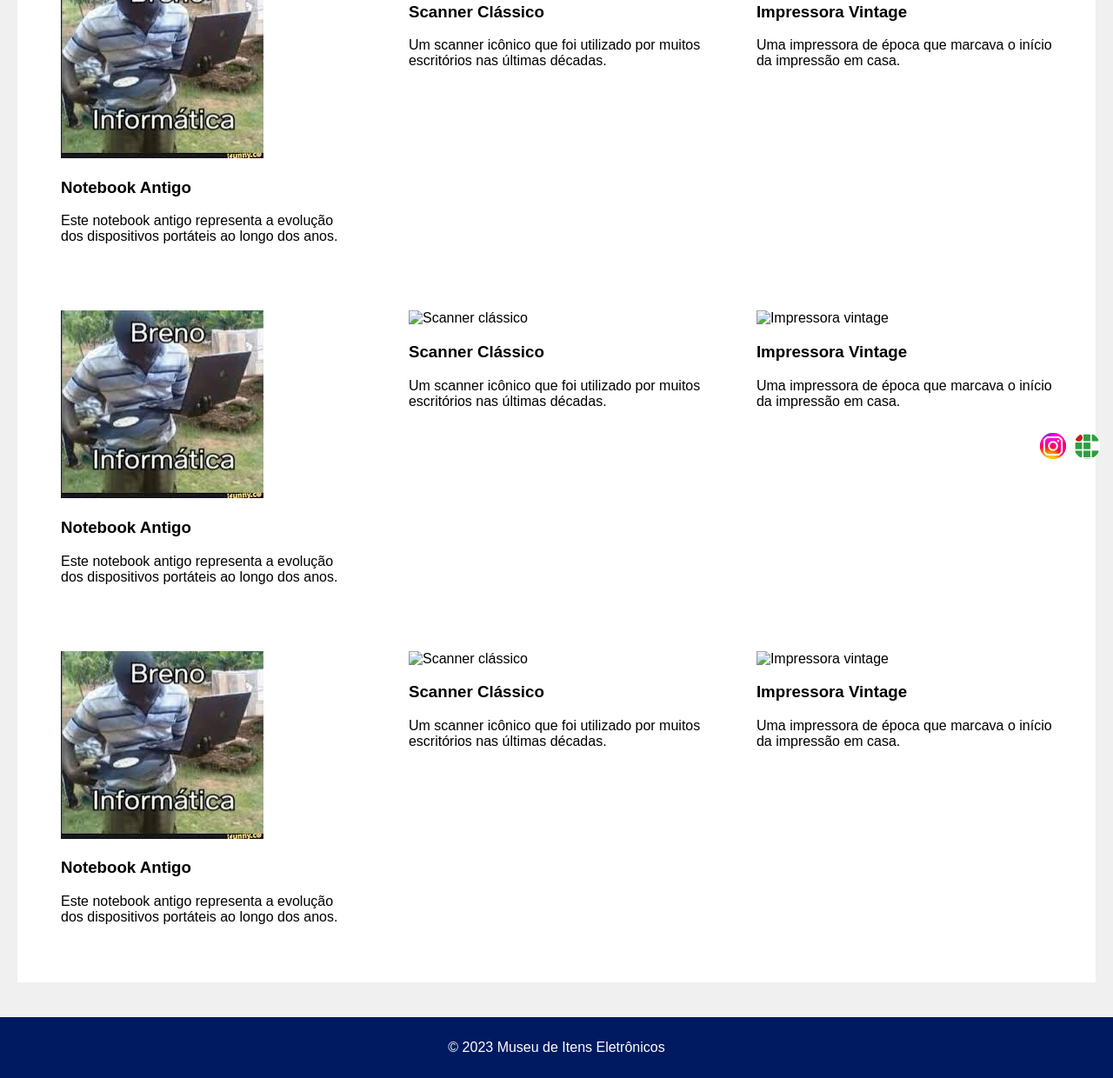
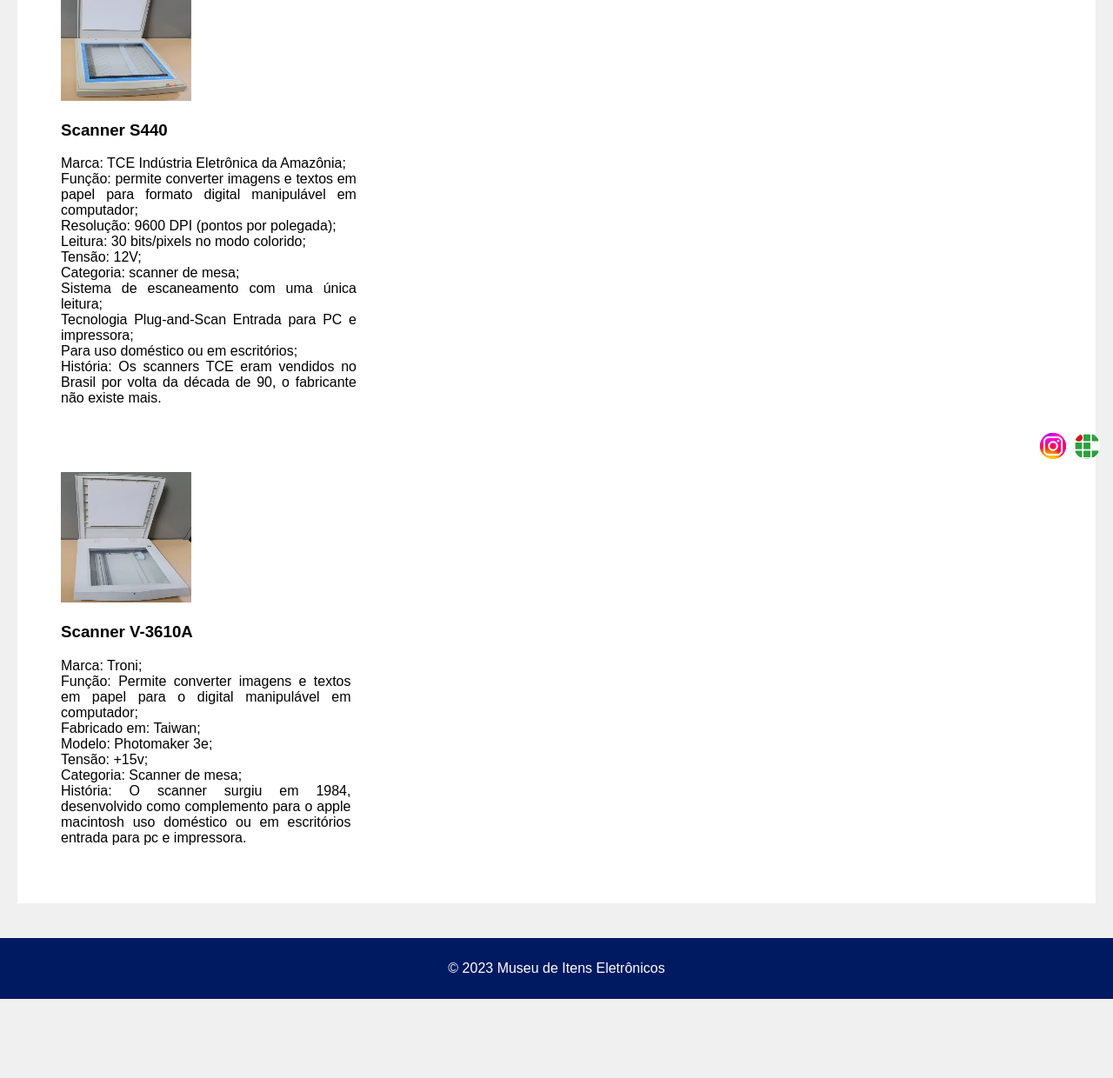
Before and after one commit to L-ucasOliveira/TrabalhoMuseu, a plain HTML site: page scanners.html in a window 1280 px wide. Shown: the part 258-1498 px from the top of the page at 87% size. After the commit the page ends 1407 px from the top, so only its background shows below. Drawn offline with Linux system fonts and the light colour scheme.

Commit message:
informações dos scanners preenchidas

```diff
--- a/scanners.html
+++ b/scanners.html
@@ -26,50 +26,38 @@
     <section>
       <div class="exhibition">
         <div class="exhibit-item">
-          <img src="./fotos/notebook.jpg" alt="Notebook antigo">
-          <h3>Notebook Antigo</h3>
-          <p>Este notebook antigo representa a evolução dos dispositivos portáteis ao longo dos anos.</p>
+          <img src="./fotos/scanner 1.webp" alt="Impressora Lady 90" class="imagem">
+          <h3>Scanner S440</h3>
+          <p class="descricao">
+            Marca: TCE Indústria Eletrônica da Amazônia;<br>
+            Função: permite converter imagens e textos em papel para formato digital manipulável em computador;<br>
+            Resolução: 9600 DPI (pontos por polegada);<br>
+            Leitura: 30 bits/pixels no modo colorido;<br>
+            Tensão: 12V;<br>
+            Categoria: scanner de mesa;<br>
+            Sistema de escaneamento com uma única leitura;<br>
+            Tecnologia Plug-and-Scan
+            Entrada para PC e impressora;<br>
+            Para uso doméstico ou em
+            escritórios;<br>
+            História: Os scanners TCE eram vendidos no Brasil por volta da década de 90, o fabricante não existe mais.
+          </p>
           </div>
+          <div class="exhibition">
           <div class="exhibit-item">
-          <img src="./fotos/scanner.jpg" alt="Scanner clássico">
-          <h3>Scanner Clássico</h3>
-          <p>Um scanner icônico que foi utilizado por muitos escritórios nas últimas décadas.</p>
+            <img src="./fotos/scanner 2.webp" alt="Impressora Lady 90" class="imagem">
+            <h3>Scanner V-3610A</h3>
+            <p class="descricao">
+              Marca: Troni;<br>
+              Função: Permite converter imagens e textos em papel para o digital manipulável em computador;<br>
+              Fabricado em: Taiwan;<br>
+              Modelo: Photomaker 3e;<br>
+              Tensão: +15v;<br>
+              Categoria: Scanner de mesa;<br>
+              História: O scanner surgiu em 1984, desenvolvido como complemento para o apple macintosh uso doméstico ou em escritórios entrada para pc e impressora.
+            </p>
           </div>
-        <div class="exhibit-item">
-          <img src="./fotos/impressora.jpg" alt="Impressora vintage">
-          <h3>Impressora Vintage</h3>
-          <p>Uma impressora de época que marcava o início da impressão em casa.</p>
-        </div>
-        <div class="exhibit-item">
-          <img src="./fotos/notebook.jpg" alt="Notebook antigo">
-          <h3>Notebook Antigo</h3>
-          <p>Este notebook antigo representa a evolução dos dispositivos portáteis ao longo dos anos.</p>
-        </div>
-        <div class="exhibit-item">
-          <img src="./fotos/scanner.jpg" alt="Scanner clássico">
-          <h3>Scanner Clássico</h3>
-          <p>Um scanner icônico que foi utilizado por muitos escritórios nas últimas décadas.</p>
-        </div>
-        <div class="exhibit-item">
-          <img src="./fotos/impressora.jpg" alt="Impressora vintage">
-          <h3>Impressora Vintage</h3>
-          <p>Uma impressora de época que marcava o início da impressão em casa.</p>
-        </div> <div class="exhibit-item">
-          <img src="./fotos/notebook.jpg" alt="Notebook antigo">
-          <h3>Notebook Antigo</h3>
-          <p>Este notebook antigo representa a evolução dos dispositivos portáteis ao longo dos anos.</p>
-        </div>
-        <div class="exhibit-item">
-          <img src="./fotos/scanner.jpg" alt="Scanner clássico">
-          <h3>Scanner Clássico</h3>
-          <p>Um scanner icônico que foi utilizado por muitos escritórios nas últimas décadas.</p>
-        </div>
-        <div class="exhibit-item">
-          <img src="./fotos/impressora.jpg" alt="Impressora vintage">
-          <h3>Impressora Vintage</h3>
-          <p>Uma impressora de época que marcava o início da impressão em casa.</p>
-        </div>
-      </div>
+
 
           <!-- Ícones para links externos no canto inferior direito -->
           <div class="external-links">
--- a/style/index.css
+++ b/style/index.css
@@ -39,6 +39,7 @@
   background-color: #fff;
   padding: 20px;
   margin-bottom: 20px;
+  display: flex;
 }
 
 footer {
```
Lines whose indentation alone changed are shown as unchanged.
